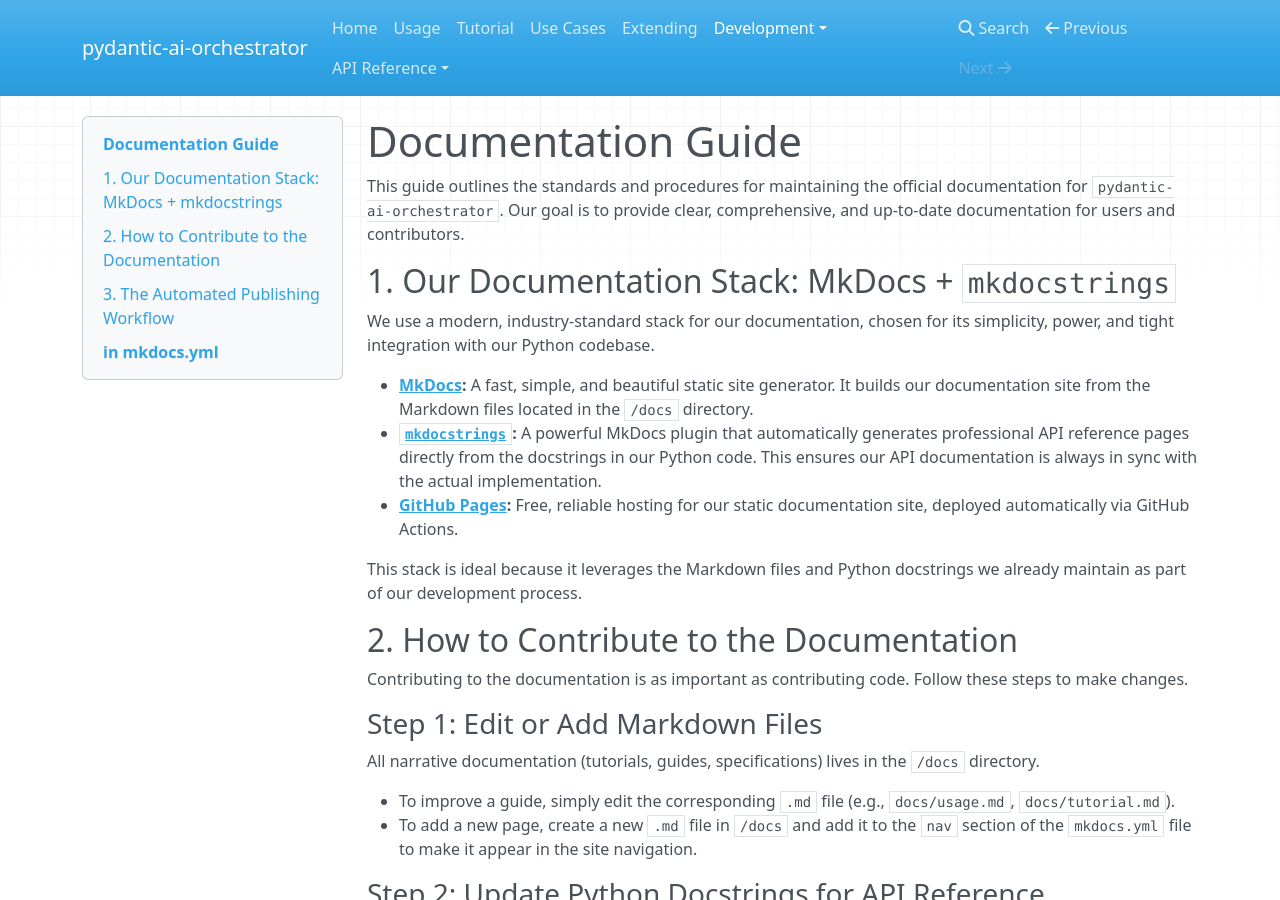
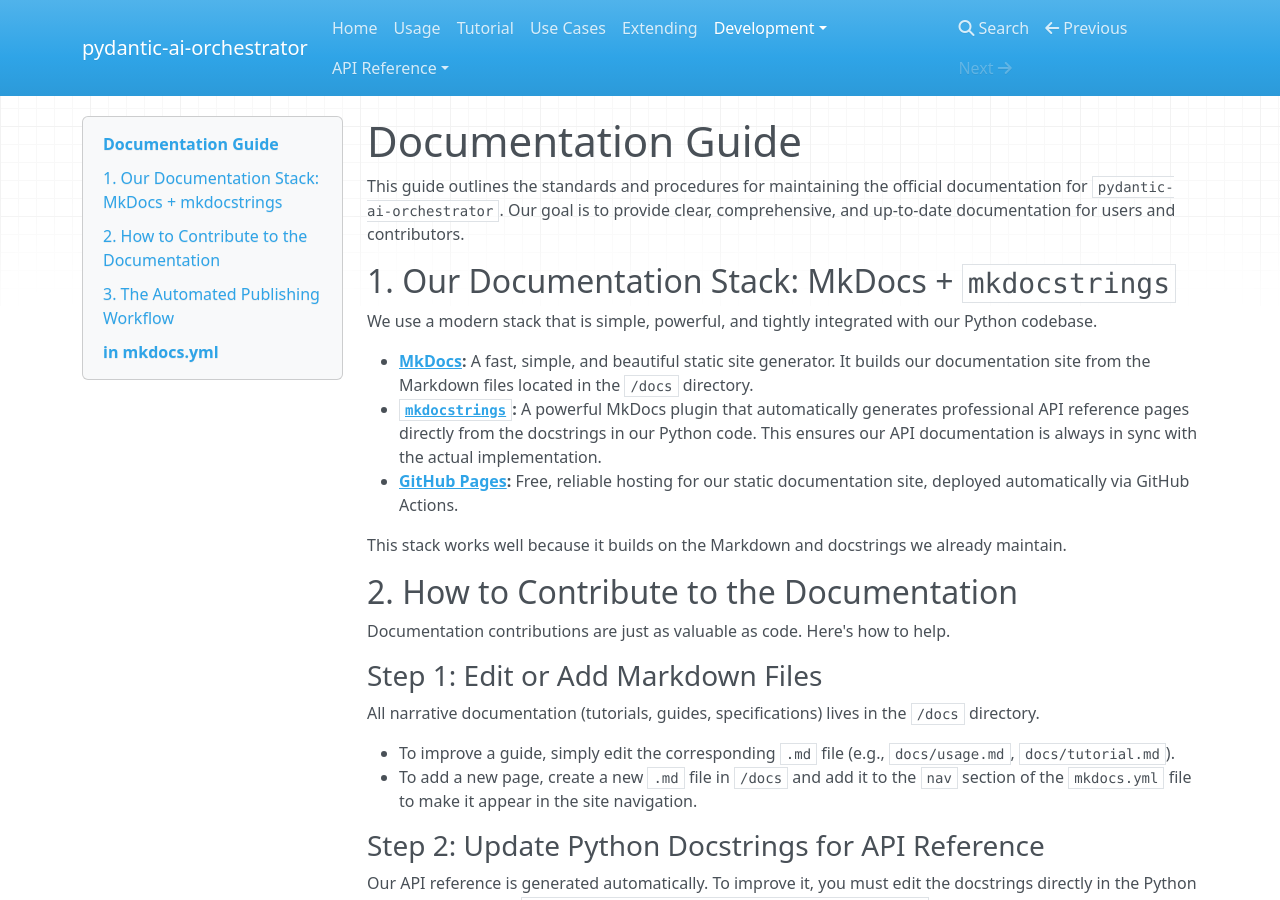
Before and after one commit to aandresalvarez/flujo, an MkDocs documentation site: the page built from docs/documentation_guide.md, in a window 1280 px wide and 900 px high. Built offline with MkDocs 1.6.1, drawn with Linux system fonts in a browser that asks for light colours; nearby versions of some CDN libraries; some of the changed text lies outside the part shown.

Commit message:
docs: refine documentation guide

````diff
--- a/docs/documentation_guide.md
+++ b/docs/documentation_guide.md
@@ -4,17 +4,17 @@ This guide outlines the standards and procedures for maintaining the official do
 
 ## 1. Our Documentation Stack: MkDocs + `mkdocstrings`
 
-We use a modern, industry-standard stack for our documentation, chosen for its simplicity, power, and tight integration with our Python codebase.
+We use a modern stack that is simple, powerful, and tightly integrated with our Python codebase.
 
 * **[MkDocs](https://www.mkdocs.org/):** A fast, simple, and beautiful static site generator. It builds our documentation site from the Markdown files located in the `/docs` directory.
 * **[`mkdocstrings`](https://mkdocstrings.github.io/):** A powerful MkDocs plugin that automatically generates professional API reference pages directly from the docstrings in our Python code. This ensures our API documentation is always in sync with the actual implementation.
 * **[GitHub Pages](https://pages.github.com/):** Free, reliable hosting for our static documentation site, deployed automatically via GitHub Actions.
 
-This stack is ideal because it leverages the Markdown files and Python docstrings we already maintain as part of our development process.
+This stack works well because it builds on the Markdown and docstrings we already maintain.
 
 ## 2. How to Contribute to the Documentation
 
-Contributing to the documentation is as important as contributing code. Follow these steps to make changes.
+Documentation contributions are just as valuable as code. Here's how to help.
 
 ### Step 1: Edit or Add Markdown Files
 
@@ -140,4 +140,4 @@ This automated process ensures that our documentation is always a perfect reflec
           # ... other API refs
     ```
 
-This new document formalizes the excellent advice you received and makes it a permanent, accessible part of your project's institutional knowledge.
+This guide captures our best practices so they're easy for everyone to find.
````
